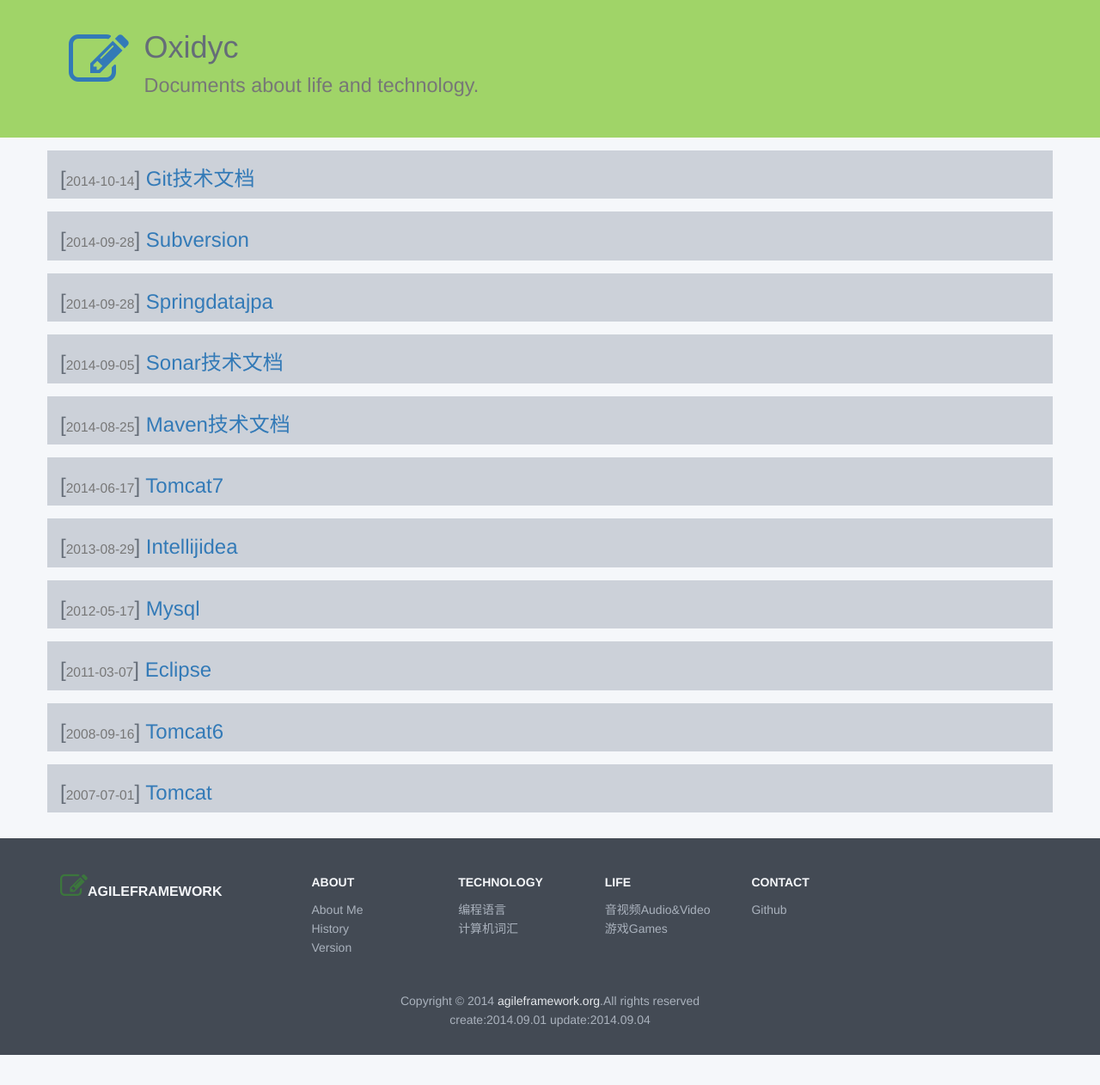
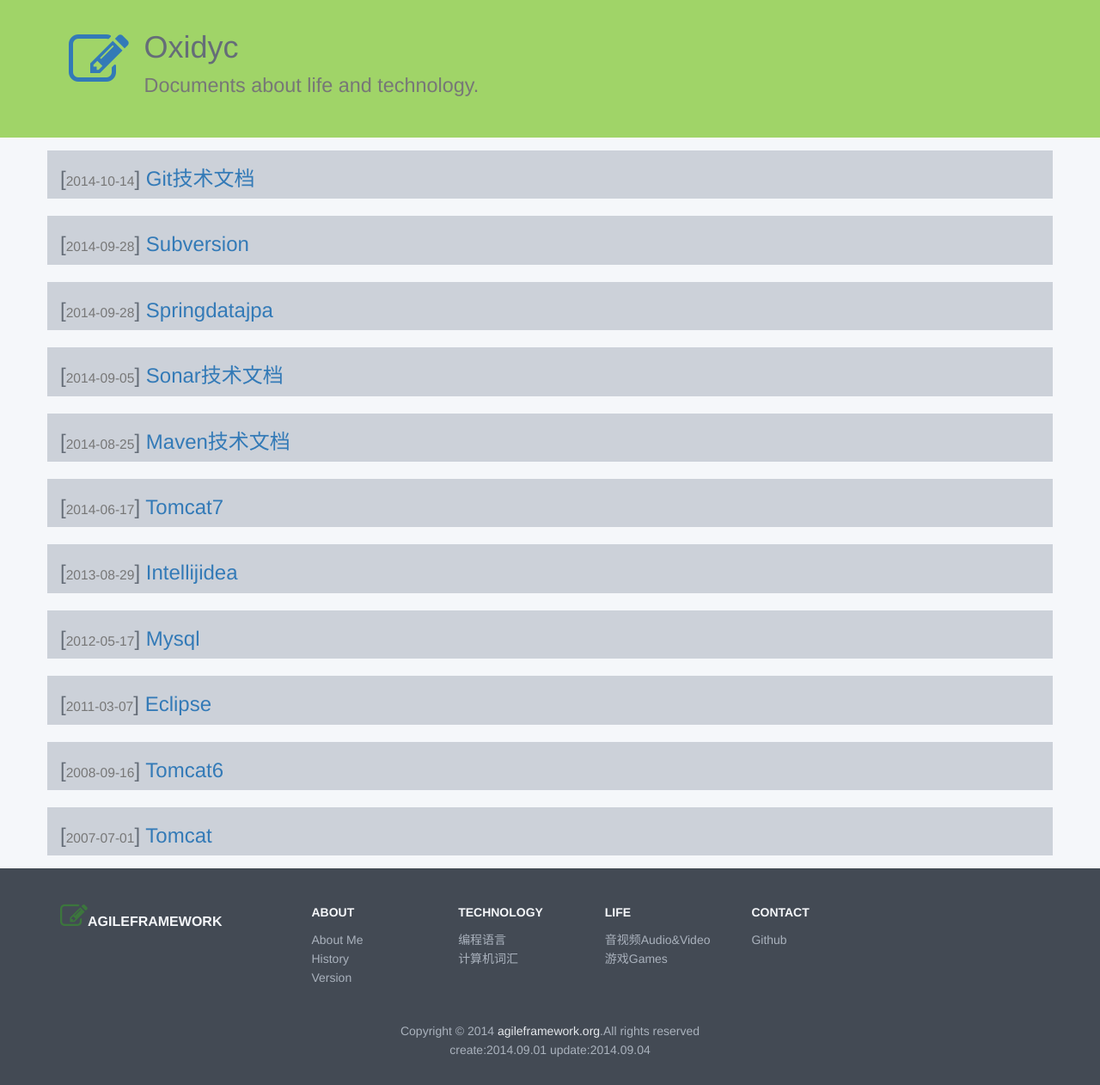
Before and after one commit to oxidyc/ikms.github.io, a Jekyll site: the page built from index.html, in a window 1280 px wide. Shown: the whole page at 86% size. Built offline with Jekyll 4.4.1, drawn with Linux system fonts in a browser that asks for light colours; nearby versions of some CDN libraries; before the commit the page ends 1227 px from its top, so only the background shows below that.

```diff
--- a/index.html
+++ b/index.html
@@ -10,10 +10,10 @@
     </div>
 </section>
 -->
-<section style="margin:15px 0;">
+<section style="margin:5px 0;">
     <div class="row">
         {% for post in site.posts %}
-        <div class="col-lg-12 bg_mediumgray" style="margin-bottom: 15px;">
+        <div class="col-lg-12 bg_mediumgray" style="margin: 10px 0;">
             <h3>[<small>{{ post.date | date: "%F" }}</small>] <a href="{{ post.id }}">{{ post.title }}</a></h3>
             <!-- {{ post.excerpt }}-->
 
```
